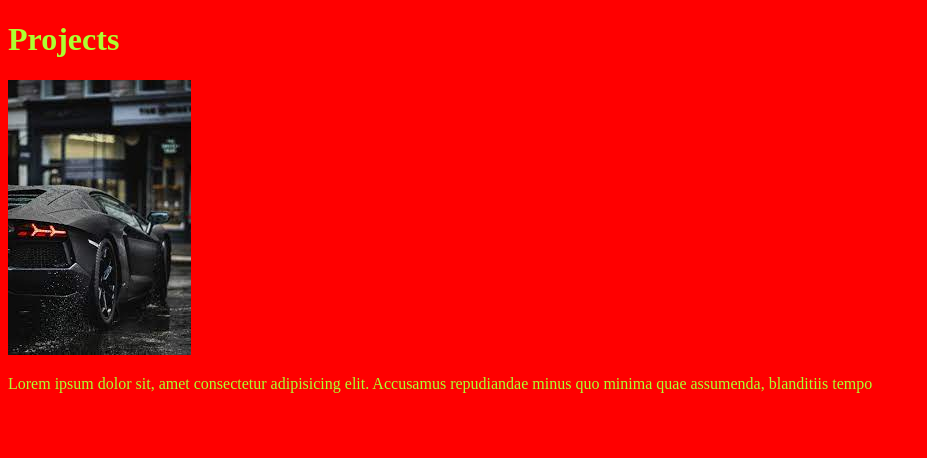
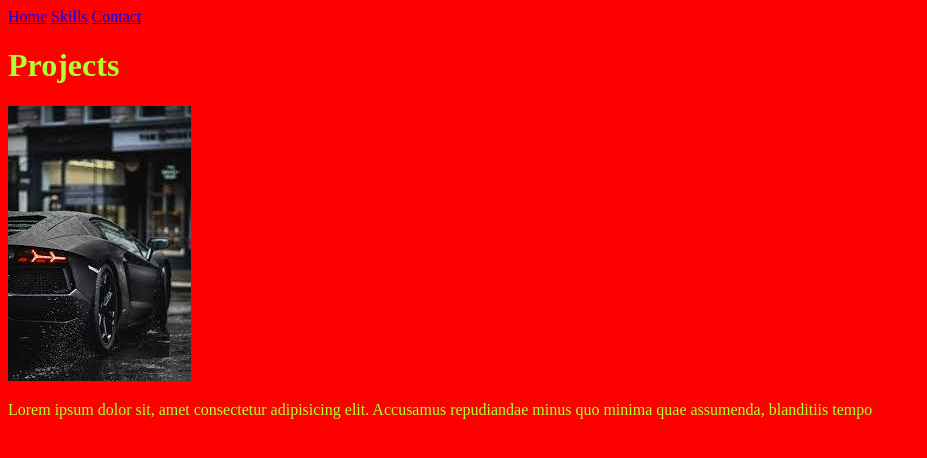
Before and after one commit to Abdulahad911/forms-project, a plain HTML site: page project.html in a window 1280 px wide. Shown: the whole page, without its empty margins (0-927 px from the left). Drawn offline with Linux system fonts and the light colour scheme.

Commit message:
commit changes

```diff
--- a/project.html
+++ b/project.html
@@ -6,8 +6,12 @@
     <title>Project</title>
 </head>
 <body style="background-color: red; color: greenyellow;">
+    <a href="./Index.html">Home</a>
+    <a href="./skills.html">Skills</a>
+    <a href="./contact.html">Contact</a>
     <h1>Projects</h1>
     <img src="./sports-car.jpg" alt="yaha car ki image thi" title="sports car" >
     <p>Lorem ipsum dolor sit, amet consectetur adipisicing elit. Accusamus repudiandae minus quo minima quae assumenda, blanditiis tempo</p>
+
 </body>
 </html>
```
Also changed, not shown: contact.html (+3 -1 lines), skills.html (+3 -0 lines).
